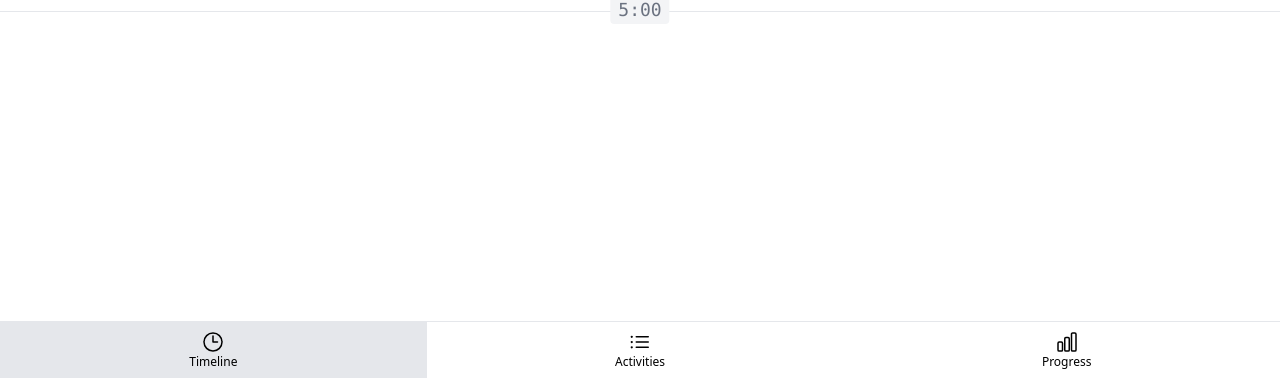
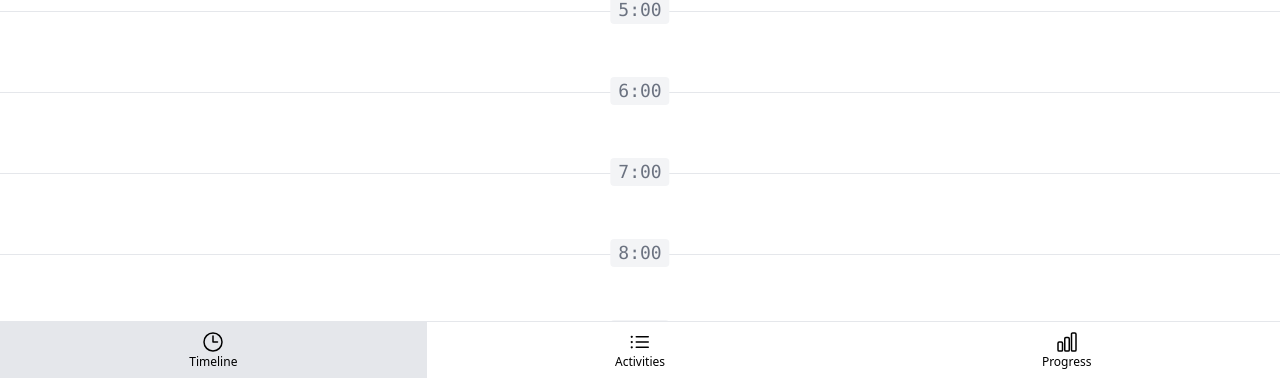
Before and after one commit to smolyaninov/ontrack, a Vue app: page /#timeline in a window 1280 px wide. Shown: the part 422-802 px from the top of the page. Built offline with nearby package versions, Linux system fonts and the light colour scheme.

Commit message:
14. Generate timeline hours

```diff
--- a/src/constants.js
+++ b/src/constants.js
@@ -5,7 +5,9 @@
 export const PAGE_PROGRESS = 'progress'
 
 export const NAV_ITEMS = {
-    [PAGE_TIMELINE]: ClockIcon,
-    [PAGE_ACTIVITIES]: ListBulletIcon,
-    [PAGE_PROGRESS]: ChartBarIcon
-  }
+  [PAGE_TIMELINE]: ClockIcon,
+  [PAGE_ACTIVITIES]: ListBulletIcon,
+  [PAGE_PROGRESS]: ChartBarIcon
+}
+
+export const HOURS_IN_DAY = 24
--- a/src/functions.js
+++ b/src/functions.js
@@ -1,4 +1,4 @@
-import { PAGE_TIMELINE, PAGE_ACTIVITIES, PAGE_PROGRESS } from './constants'
+import { PAGE_TIMELINE, PAGE_ACTIVITIES, PAGE_PROGRESS, HOURS_IN_DAY } from './constants'
 
 export function normalizePageHash() {
   const hash = window.location.hash.slice(1)
@@ -11,3 +11,13 @@
 
   return PAGE_TIMELINE
 }
+
+export function generateTimeLineItems() {
+  const timelineItems = []
+
+  for (let hour = 0; hour < HOURS_IN_DAY; hour++) {
+    timelineItems.push({ hour })
+  }
+
+  return timelineItems
+}
--- a/src/pages/TheTimeline.vue
+++ b/src/pages/TheTimeline.vue
@@ -1,16 +1,21 @@
+<script setup>
+import { generateTimeLineItems } from '../functions'
+
+const timelineItems = generateTimeLineItems()
+</script>
 <template>
   <div class="mt-7">
     <ul>
       <li
-        v-for="i in [0, 1, 2, 3, 4, 5]"
-        :key="i"
+        v-for="{ hour } in timelineItems"
+        :key="hour"
         class="relative flex flex-col gap-2 border-t border-gray-200 px-4 py-10"
       >
         <a
           href="#"
           class="absolute -top-4 left-1/2 -translate-x-1/2 rounded bg-gray-100 px-2 font-mono text-lg text-gray-500"
         >
-          {{ i }}:00
+          {{ hour }}:00
         </a>
       </li>
     </ul>
```
